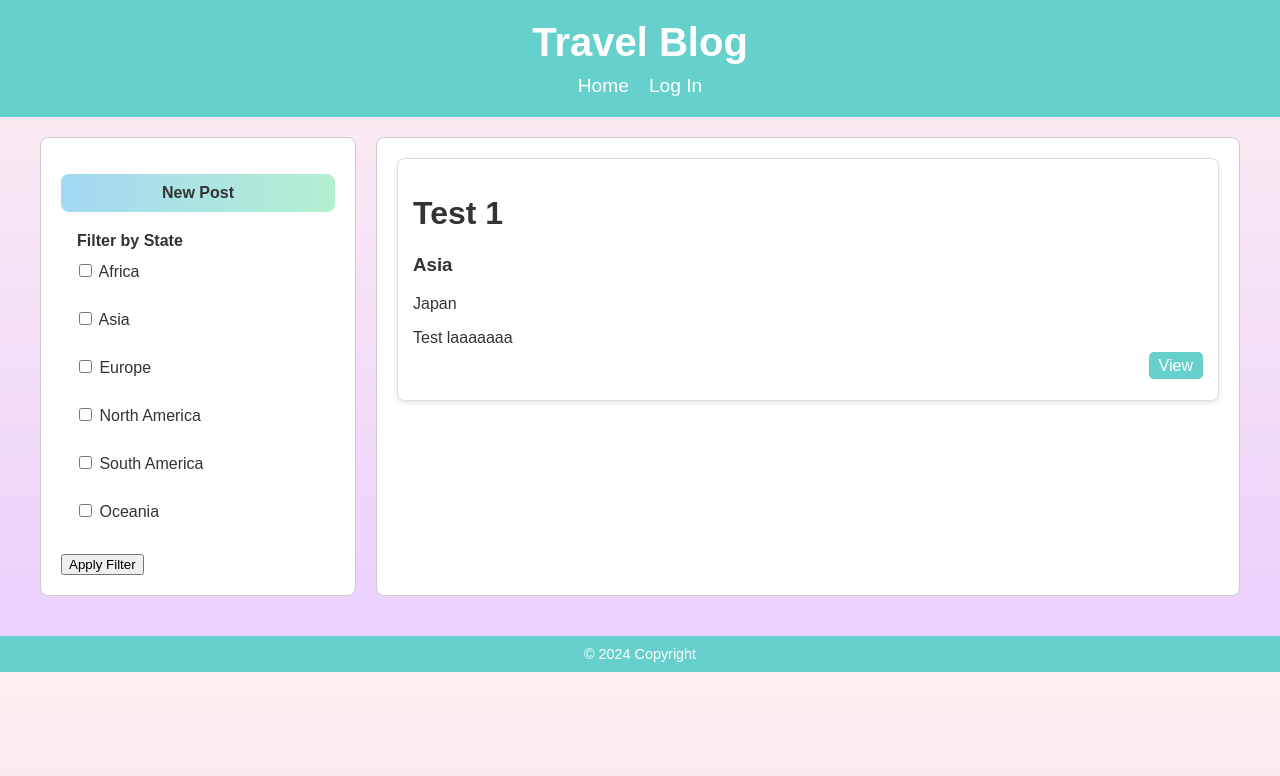
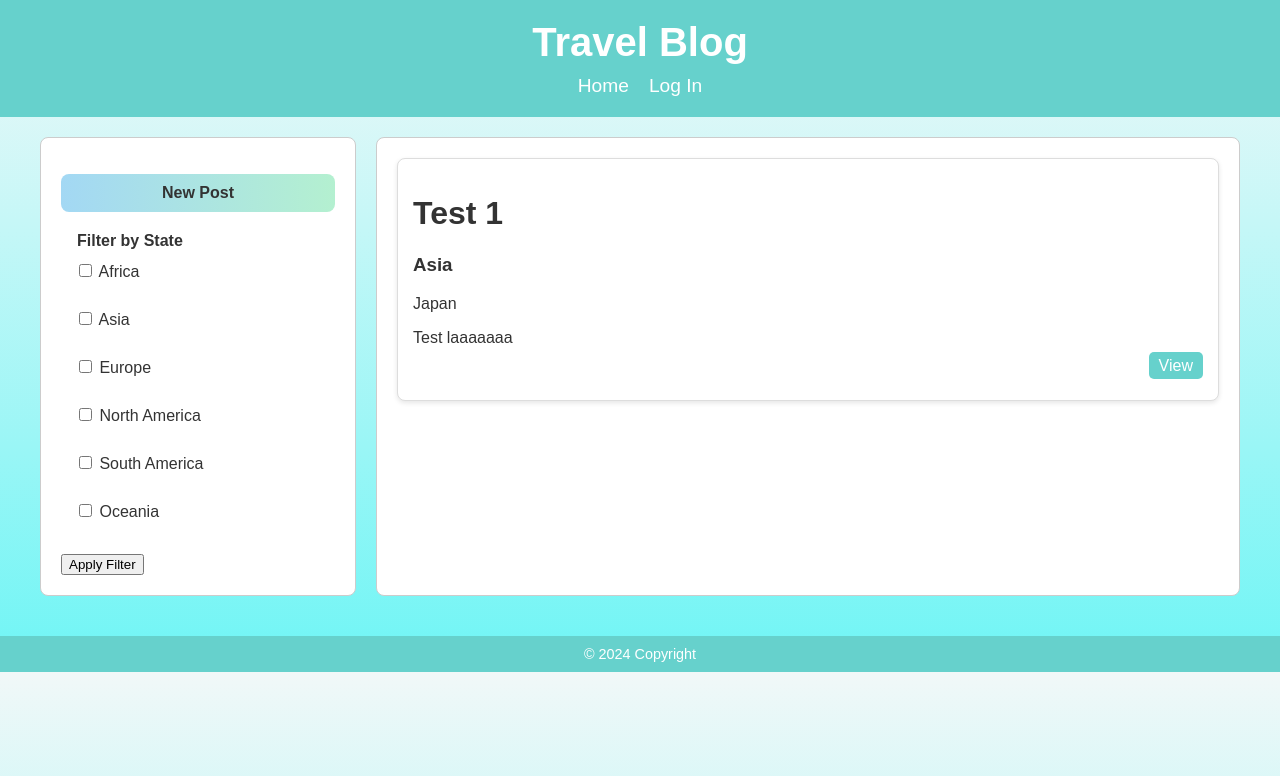
Before and after one commit to yenyih24/TravelBlog, a PHP site: page /pages/index.php in a window 1280 px wide. Shown: the top 776 px of the page. Run offline with PHP 8.4, Linux system fonts and the light colour scheme; data comes from the database, SQL or seed files in the repository.

Commit message:
change the color

```diff
--- a/css/style.css
+++ b/css/style.css
@@ -2,7 +2,7 @@
 body {
   margin: 0;
   font-family: Arial, sans-serif;
-  background: linear-gradient(to bottom, #ffefef, #e9cfff); /* 浅粉蓝到浅紫粉渐变 */
+  background: linear-gradient(to bottom, #f1f8f8, #6ef5f5); /* 浅粉蓝到浅紫粉渐变 */
   color: #333;
 }
 
```
